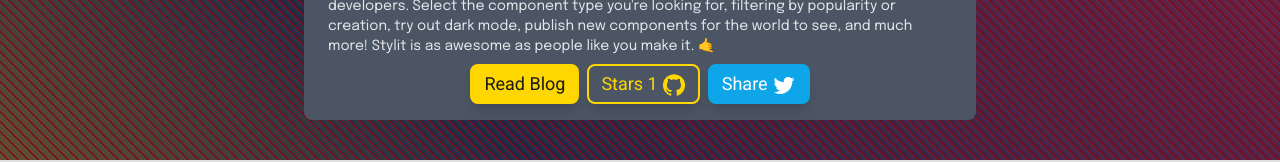
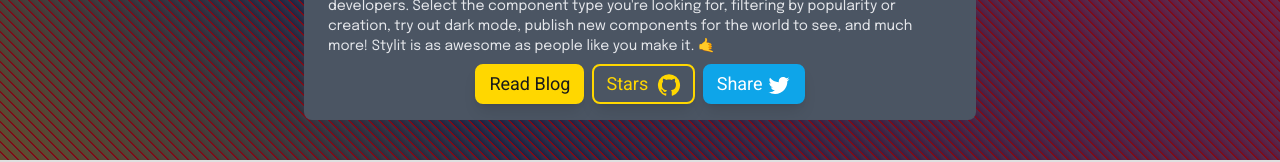
Before and after one commit to BlakeEriks/stylit, a Next.js app: page /stars in a window 1280 px wide. Shown: the part 229-391 px from the top of the page. Built offline with nearby package versions, Linux system fonts and the light colour scheme; no server answers.

Commit message:
Make star count dynamic

```diff
--- a/components/SubHero.tsx
+++ b/components/SubHero.tsx
@@ -1,7 +1,28 @@
-import { GitHub, Twitter } from "@mui/icons-material"
-import Btn from "./Btn"
+import { GitHub, Twitter } from "@mui/icons-material";
+import { useEffect, useState } from "react";
+import Btn from "./Btn";
 
 const SubHero = () => {
+
+  const [starCount, setStarCount] = useState<number>()
+
+  const fetchStarCount = () => {
+    fetch("https://api.github.com/repos/blakeeriks/stylit", {
+        method: "get"
+      })
+      .then(response => response.json())
+      .then(data => {
+        setStarCount(data.stargazers_count);
+      })
+      .catch((error) => {
+        console.log(error);
+      });
+  };
+
+  useEffect(() => {
+    fetchStarCount();
+  }, []);
+
   return (
     <div className="flex justify-center w-full p-10 diagonal-bg bg-opacity-80  border-white">
       <div className="p-4 rounded-lg bg-grey-600 flex flex-col items-center text-xl">
@@ -19,7 +40,7 @@ const SubHero = () => {
           </Btn>
           <Btn className="text-lg shine border-2 border-gold ml-2" href="https://github.com/blakeeriks/stylit">
             <div className=" text-gold">
-              Stars 1
+              Stars {starCount}
               <GitHub className="ml-1"/>
             </div>
           </Btn>
```
